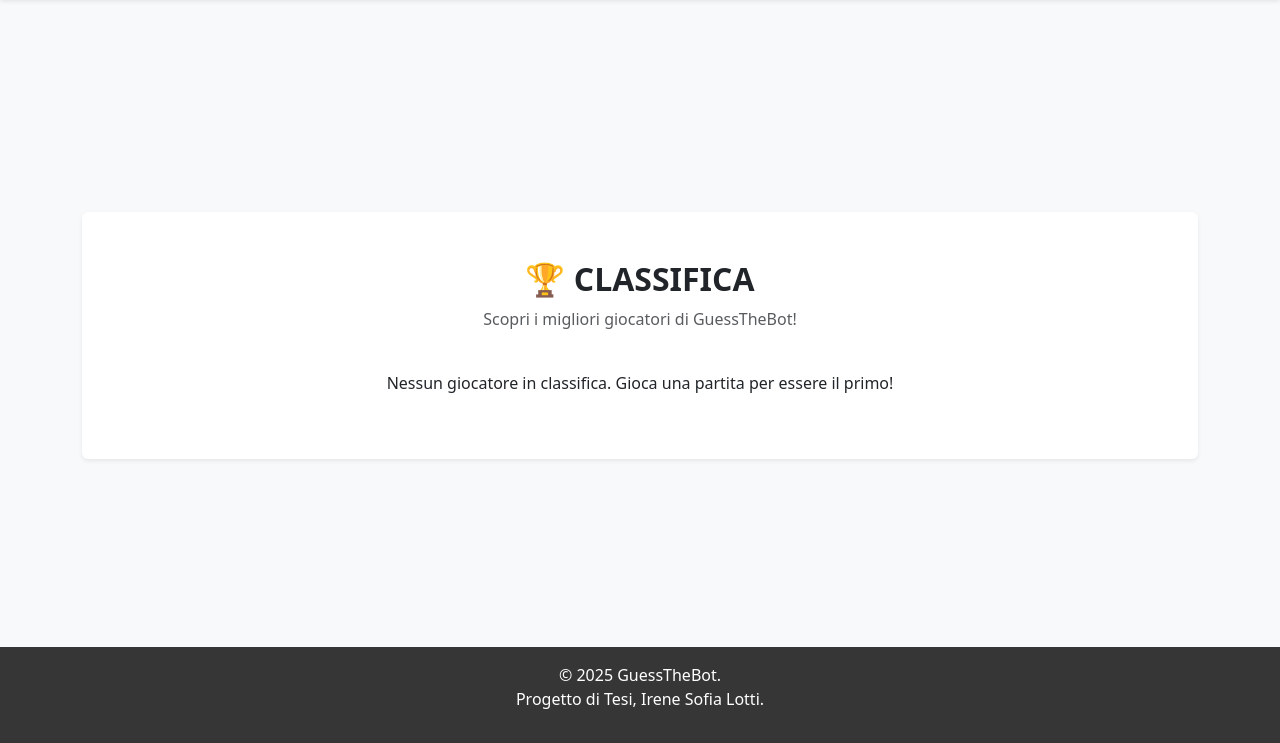
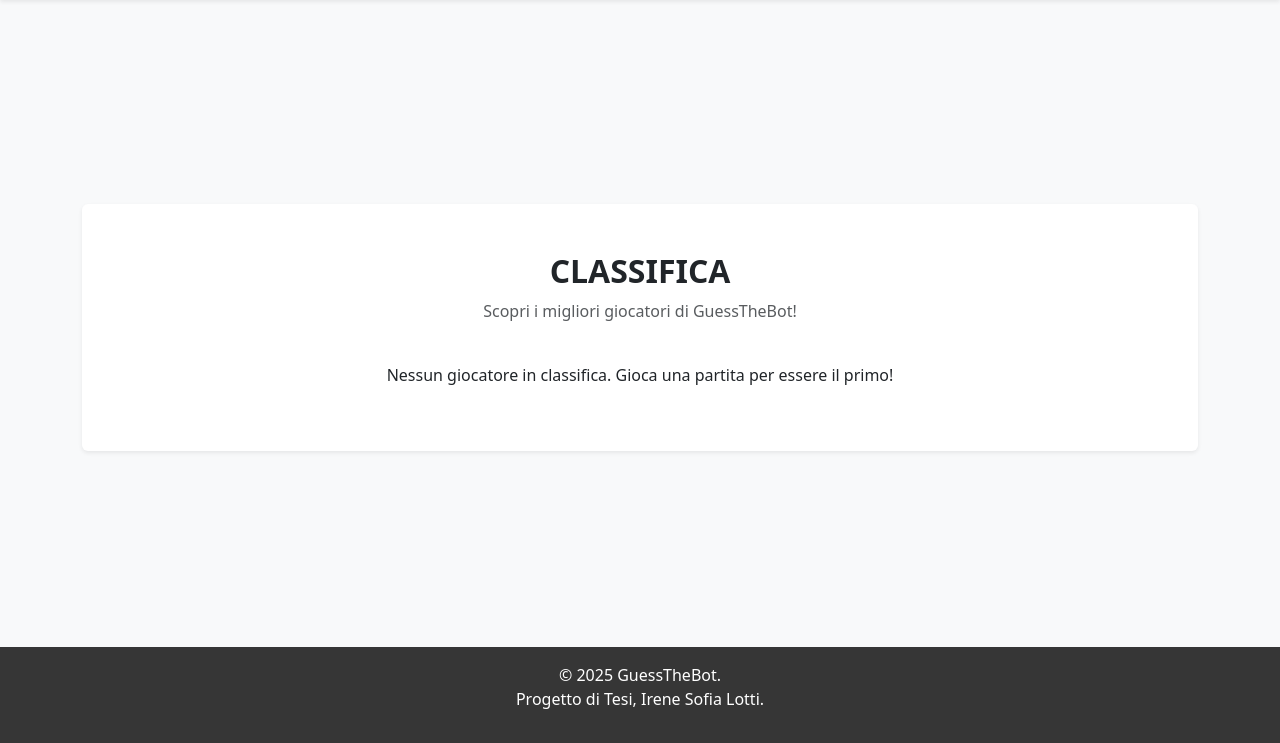
Before and after one commit to sofialottii/GuessTheBot, a PHP site: page /php/classifica.php in a window 1280 px wide. Shown: the part 57-800 px from the top of the page. Run offline with PHP 8.4, Linux system fonts and the light colour scheme; data that the repository does not hold is empty.

Commit message:
Fixed graphic problems

```diff
--- a/assets/js/gameloop.js
+++ b/assets/js/gameloop.js
@@ -29,7 +29,7 @@ document.addEventListener('DOMContentLoaded', function () {
     function handleAnswer(userChoice) {
 
         choiceButtons.forEach(btn => btn.disabled = true); //così non può fare più scelte
-        loading.style.display = 'block';
+        //loading.style.display = 'block';
 
         const datas = new FormData();
         datas.append('infographic_id', document.getElementById('infographic-id').value);
--- a/template/contenutoClassifica.php
+++ b/template/contenutoClassifica.php
@@ -1,13 +1,12 @@
 <main class="container">
     <div class="row justify-content-center">
-        <div class="col-12 col-md-6 col-lg">
+        <div class="col-12 col-md-10 col-lg mb-3">
             <div class="card shadow-sm border-0">
                 <div class="card-body p-4 p-md-5 row">
                     <div class="text-center mb-4">
-                        <h1 class="h2 fw-bold text-uppercase">🏆 Classifica</h1>
+                        <h1 class="h2 fw-bold text-uppercase">Classifica</h1>
                         <p class="text-muted">Scopri i migliori giocatori di GuessTheBot!</p>
                     </div>
-
 
                     <?php if(empty($classifica)): ?>
                         <p class="text-center">Nessun giocatore in classifica. Gioca una partita per essere il primo!</p>
@@ -17,7 +16,7 @@
                         <table class="table table-striped table-hover align-middle">
                             <thead class="table-dark">
                                 <tr>
-                                    <th scope="col" class="text-center">#</th>
+                                    <th scope="col" class="text-center">Pos.</th>
                                     <th scope="col">Nome Giocatore</th>
                                     <th scope="col" class="text-center">Punteggio</th>
                                 </tr>
--- a/template/contenutoIndex.php
+++ b/template/contenutoIndex.php
@@ -1,6 +1,6 @@
 <main class="container">
     <div class="row justify-content-center">
-        <div class="col-12 col-md-6 col-lg">
+        <div class="col-12 col-md-10 col-lg mb-3">
 
             <div class="card shadow-sm border-0">
                 <div class="card-body p-4 p-md-5 text-center row">
--- a/template/contenutoRegole.php
+++ b/template/contenutoRegole.php
@@ -1,6 +1,6 @@
 <main class="container">
     <div class="row justify-content-center">
-        <div class="col-12 col-md-6 col-lg">
+        <div class="col-12 col-md-10 col-lg mb-3">
             <div class="card shadow-sm border-0">
                 <div class="card-body p-4 p-md-5 row">
 
```
